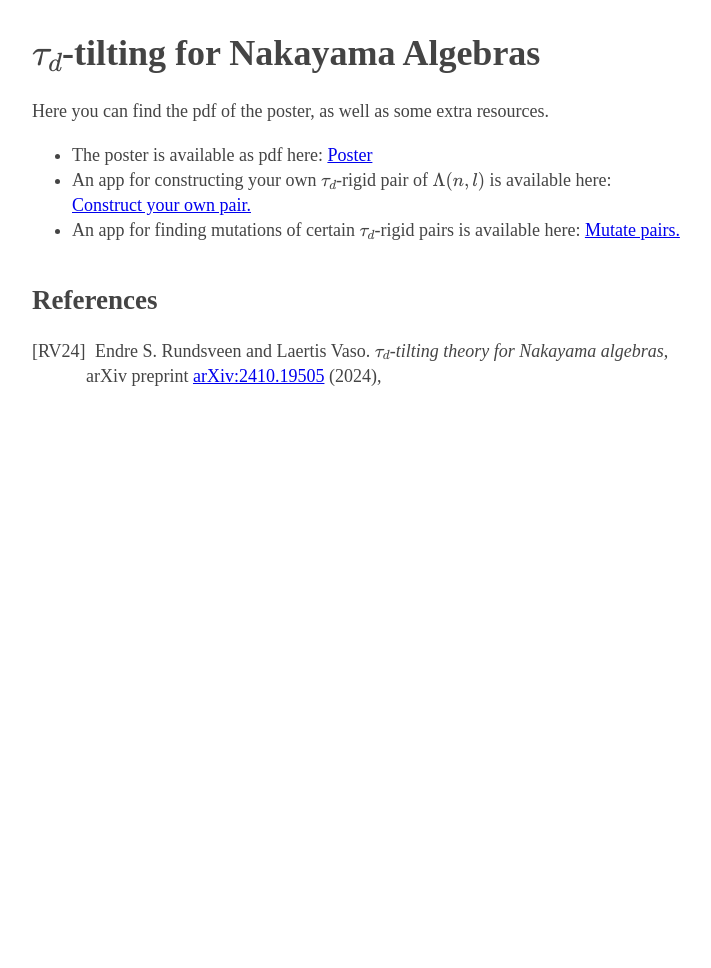
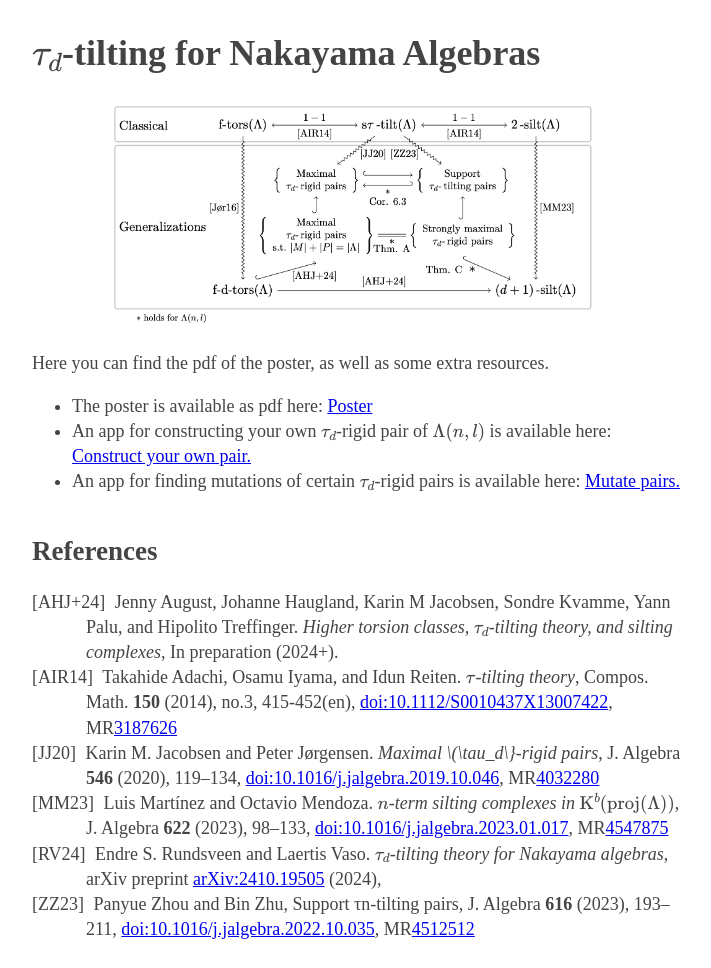
Before and after one commit to endresr/poster, a plain HTML site: page index.html in a window 1280 px wide. Shown: the whole page, without its empty margins (283-994 px from the left). Before the commit the page ends 800 px from the top, so only its background shows below. Drawn offline with nearby package versions, Linux system fonts and the light colour scheme.

Commit message:
Added references and historical diagram to index

```diff
--- a/index.html
+++ b/index.html
@@ -13,6 +13,7 @@
   <div id="mainContainer">
     <div id="mainText">
     <h1>\(\tau_d\)-tilting for Nakayama Algebras</h1>
+    <img src="./resources/diagramOfHistory.png" width="500px" alt="Diagram of tau-tilting generalizations" class="commutativeDiagram">
     <p>Here you can find the pdf of the poster, as well as some extra resources.</p>
     <ul>
       <li>
@@ -29,9 +30,27 @@
     <div class="references">
       <h2>References</h2>
       <ul>
-
+        <li author-shorthand="AHJ+24">
+          Jenny August, Johanne Haugland, Karin M Jacobsen, Sondre Kvamme, Yann Palu,
+and Hipolito Treffinger. <cite>Higher torsion classes, \(\tau_d\)-tilting theory, and silting complexes</cite>,
+In preparation (2024+).
+        </li>
+        <li author-shorthand="AIR14">
+          Takahide Adachi, Osamu Iyama, and Idun Reiten. <cite>\(\tau\)-tilting theory</cite>, Compos. Math. <span style="font-weight: bold;">150</span> (2014), no.3, 415-452(en), <a href="https://doi.org/10.1112/S0010437X13007422">doi:10.1112/S0010437X13007422</a>, MR<a href="https://mathscinet.ams.org/mathscinet/article?mr=3187626">3187626</a>
+        </li>
+        <li author-shorthand="JJ20">
+          Karin M. Jacobsen and Peter Jørgensen. <cite>Maximal \(\tau_d\}-rigid pairs</cite>, J. Algebra <span style="font-weight: bold;">546</span>
+(2020), 119–134, <a href="https://doi.org/10.1016/j.jalgebra.2019.10.046">doi:10.1016/j.jalgebra.2019.10.046</a>, MR<a href="https://mathscinet.ams.org/mathscinet/article?mr=4032280">4032280</a>
+        </li>
+        <li author-shorthand="MM23">
+          Luis Martínez and Octavio Mendoza. <cite>\(n\)-term silting complexes in \(\mathrm{K}^b(\operatorname{proj}(\Lambda))\)</cite>, J.
+Algebra <span style="font-weight: bold;">622</span> (2023), 98–133, <a href="https://doi.org/10.1016/j.jalgebra.2023.01.017">doi:10.1016/j.jalgebra.2023.01.017</a>, MR<a href="https://mathscinet.ams.org/mathscinet/article?mr=4547875" >4547875</a>
+        </li>
         <li author-shorthand="RV24">
           Endre S. Rundsveen and Laertis Vaso. <cite>\(\tau_d\)-tilting theory for Nakayama algebras</cite>, arXiv preprint <a href="https://arxiv.org/abs/2410.19505">arXiv:2410.19505</a> (2024),
+        </li>
+        <li author-shorthand="ZZ23">
+          Panyue Zhou and Bin Zhu, Support τn-tilting pairs, J. Algebra <span style="font-weight: bold;">616</span> (2023), 193–211, <a href="https://doi.org/10.1016/j.jalgebra.2022.10.035">doi:10.1016/j.jalgebra.2022.10.035</a>, MR<a href="https://mathscinet.ams.org/mathscinet/article?mr=4512512" >4512512</a>
         </li>
       </ul>
     </div>
```
Also changed, not shown: resources/diagramOfHistory.png (added).
